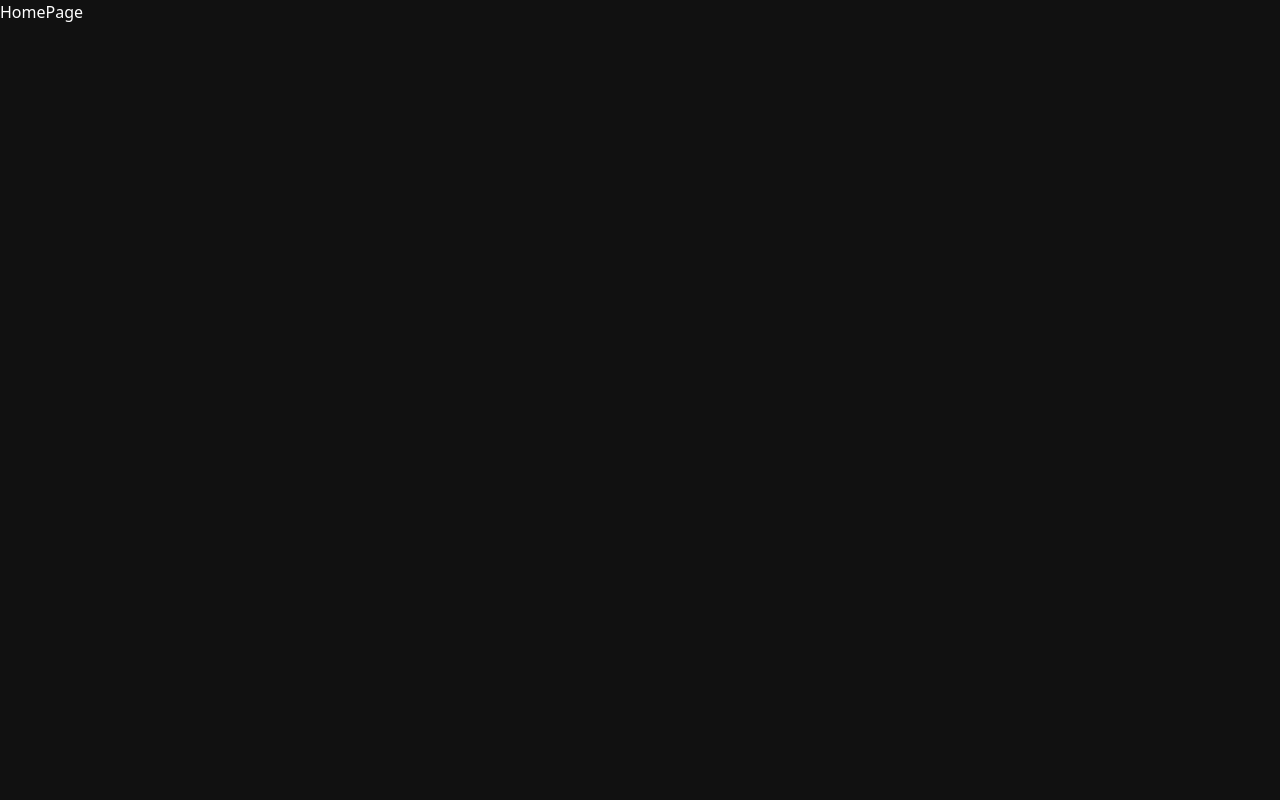
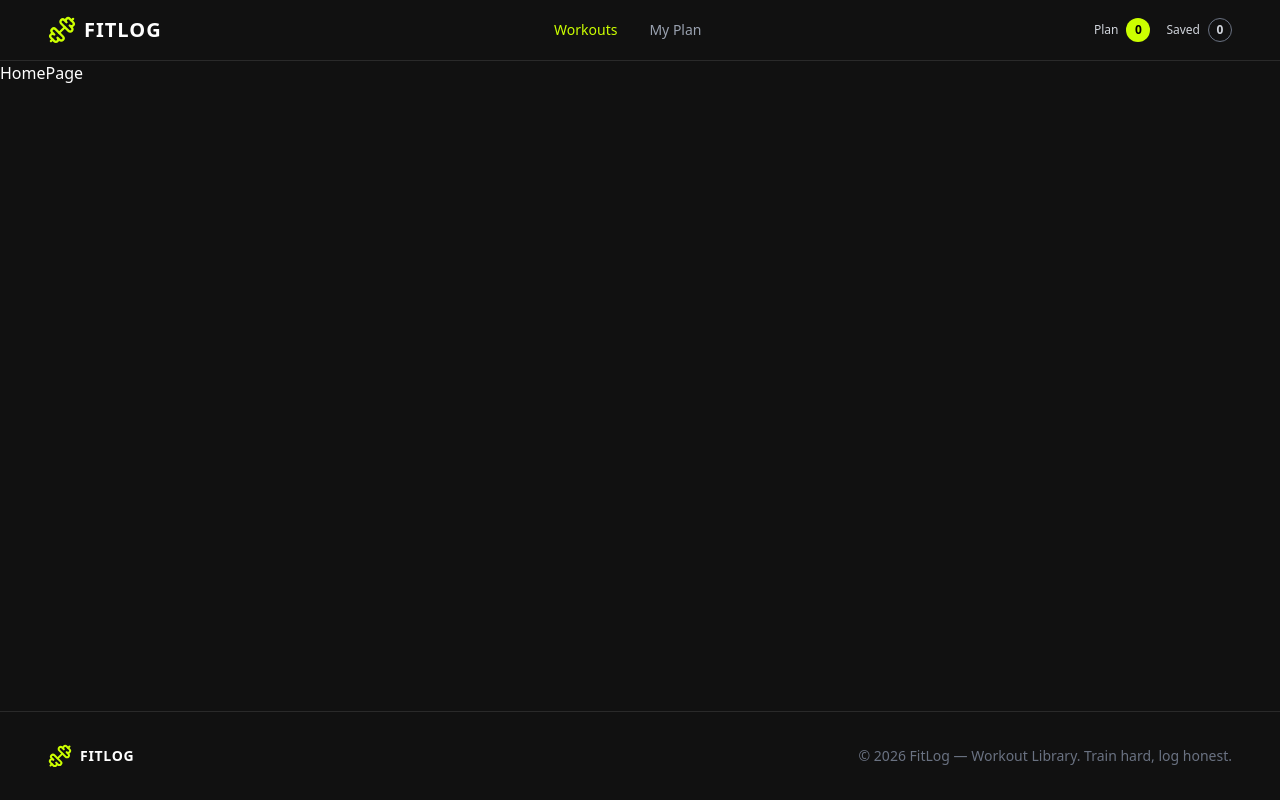
Before and after one commit to Md-Rifat-Al-Faisal/fit-log, a Next.js app: page / in a window 1280 px wide. Built offline with nearby package versions, Linux system fonts and the light colour scheme.

Commit message:
added navbar, footer, 404.

```diff
--- a/src/app/layout.tsx
+++ b/src/app/layout.tsx
@@ -1,29 +1,46 @@
 import type { Metadata } from "next";
-import { Geist, Geist_Mono } from "next/font/google";
+import { Inter, Oswald } from "next/font/google";
 import "./globals.css";
+import Navbar from "@/components/Navbar";
+import Footer from "@/components/Footer";
+import { PlanProvider } from "@/context/PlanContext";
+import { Toaster } from "react-hot-toast";
 
-const geistSans = Geist({
-  variable: "--font-geist-sans",
-  subsets: ["latin"],
-});
-
-const geistMono = Geist_Mono({
-  variable: "--font-geist-mono",
-  subsets: ["latin"],
-});
+const inter = Inter({ subsets: ["latin"], variable: "--font-inter" });
+const oswald = Oswald({ subsets: ["latin"], variable: "--font-oswald" });
 
 export const metadata: Metadata = {
-  title: "Create Next App",
-  description: "Generated by create next app",
+  title: "FitLog | Train With Intent",
+  description: "Workout library and planning companion.",
 };
 
-export default function RootLayout({ children }: LayoutProps<"/">) {
+export default function RootLayout({
+  children,
+}: Readonly<{
+  children: React.ReactNode;
+}>) {
   return (
-    <html
-      lang="en"
-      className={`${geistSans.variable} ${geistMono.variable} h-full antialiased`}
-    >
-      <body className="min-h-full flex flex-col">{children}</body>
+    <html lang="en" className="scroll-smooth">
+      <body className={`${inter.variable} ${oswald.variable} font-sans antialiased bg-[#111111] text-white flex flex-col min-h-screen`}>
+        <PlanProvider>
+          <Navbar />
+          <main className="grow">{children}</main>
+          <Footer />
+          <Toaster
+            position="top-right"
+            toastOptions={{
+              style: {
+                background: "#1c1c1e",
+                color: "#fff",
+                border: "1px solid #2a2a2a",
+              },
+              success: {
+                iconTheme: { primary: "#ccff00", secondary: "#0a0a0a" },
+              },
+            }}
+          />
+        </PlanProvider>
+      </body>
     </html>
   );
 }
--- /dev/null
+++ b/src/app/not-found.tsx
@@ -0,0 +1,16 @@
+import Link from "next/link";
+
+export default function NotFound() {
+  return (
+    <div className="min-h-[70vh] flex flex-col items-center justify-center text-center px-6">
+      <h1 className="text-9xl font-bold text-[#ccff00] mb-4 font-oswald">404</h1>
+      <h2 className="text-3xl font-bold text-white mb-6 uppercase tracking-wider">Page Not Found</h2>
+      <p className="text-gray-400 mb-8 max-w-md">
+        The page or workout you are looking for does not exist. It might have been moved or deleted.
+      </p>
+      <Link href="/" className="btn bg-[#ccff00] text-black font-bold py-3 px-8 rounded hover:bg-[#b3e600] border-none uppercase">
+        Go To Workouts
+      </Link>
+    </div>
+  );
+}
--- /dev/null
+++ b/src/components/Footer.tsx
@@ -0,0 +1,13 @@
+import { Dumbbell } from "lucide-react";
+
+export default function Footer() {
+  return (
+    <footer className="border-t border-[#2a2a2a] bg-[#111111] py-8 px-6 md:px-12 flex flex-col md:flex-row items-center justify-between text-sm text-gray-500 mt-auto">
+      <div className="flex items-center gap-2 font-bold tracking-wider text-white mb-4 md:mb-0 uppercase font-oswald">
+        <Dumbbell className="text-[#ccff00]" size={24} />
+        FitLog
+      </div>
+      <p>© 2026 FitLog — Workout Library. Train hard, log honest.</p>
+    </footer>
+  );
+}
--- /dev/null
+++ b/src/components/Navbar.tsx
@@ -0,0 +1,52 @@
+"use client";
+
+import Link from "next/link";
+import { usePathname } from "next/navigation";
+import { usePlan } from "@/context/PlanContext";
+import { Dumbbell } from "lucide-react";
+import { useEffect, useState } from "react";
+
+export default function Navbar() {
+  const pathname = usePathname();
+  const { plan, saved } = usePlan();
+  const [mounted, setMounted] = useState(false);
+
+  useEffect(() => {
+    setTimeout(() => {
+      setMounted(true);
+    }, 0);
+  }, []);
+
+  return (
+    <nav className="border-b border-[#2a2a2a] bg-[#111111] py-4 px-6 md:px-12 flex items-center justify-between sticky top-0 z-50">
+      <Link href="/" className="flex items-center gap-2 text-xl font-bold tracking-wider text-white uppercase font-oswald">
+        <Dumbbell className="text-[#ccff00]" size={28} />
+        FitLog
+      </Link>
+
+      <div className="hidden md:flex items-center gap-8 text-sm font-medium">
+        <Link href="/" className={pathname === "/" ? "text-[#ccff00]" : "text-gray-400 hover:text-white transition"}>
+          Workouts
+        </Link>
+        <Link href="/my-plan" className={pathname === "/my-plan" ? "text-[#ccff00]" : "text-gray-400 hover:text-white transition"}>
+          My Plan
+        </Link>
+      </div>
+
+      <div className="flex items-center gap-4 text-xs font-medium">
+        <Link href="/my-plan" className="flex items-center gap-2 text-gray-300 hover:text-white transition">
+          Plan
+          <span className="bg-[#ccff00] text-black w-6 h-6 flex items-center justify-center rounded-full font-bold">
+            {mounted ? plan.length : 0}
+          </span>
+        </Link>
+        <Link href="/my-plan" className="flex items-center gap-2 text-gray-300 hover:text-white transition">
+          Saved
+          <span className="border border-gray-500 w-6 h-6 flex items-center justify-center rounded-full font-bold">
+            {mounted ? saved.length : 0}
+          </span>
+        </Link>
+      </div>
+    </nav>
+  );
+}
--- /dev/null
+++ b/src/context/PlanContext.tsx
@@ -0,0 +1,114 @@
+"use client";
+
+import { createContext, useContext, useState, useEffect, ReactNode } from "react";
+import toast from "react-hot-toast";
+import { Workout, PlanWorkout } from "@/types";
+
+interface PlanContextType {
+  plan: PlanWorkout[];
+  saved: Workout[];
+  addToPlan: (workout: Workout) => void;
+  addToSaved: (workout: Workout) => void;
+  removeFromPlan: (id: number) => void;
+  removeFromSaved: (id: number) => void;
+  markAsDone: (id: number) => void;
+  metrics: {
+    exercises: number;
+    minutes: number;
+    calories: number;
+  };
+}
+
+const PlanContext = createContext<PlanContextType | null>(null);
+
+export function PlanProvider({ children }: { children: ReactNode }) {
+  const [plan, setPlan] = useState<PlanWorkout[]>([]);
+  const [saved, setSaved] = useState<Workout[]>([]);
+  const [isHydrated, setIsHydrated] = useState(false);
+
+  useEffect(() => {
+    const storedPlan = localStorage.getItem("fitlog-plan");
+    const storedSaved = localStorage.getItem("fitlog-saved");
+
+    setTimeout(() => {
+      if (storedPlan) setPlan(JSON.parse(storedPlan));
+      if (storedSaved) setSaved(JSON.parse(storedSaved));
+      setIsHydrated(true);
+    }, 0);
+  }, []);
+
+  useEffect(() => {
+    if (isHydrated) {
+      localStorage.setItem("fitlog-plan", JSON.stringify(plan));
+      localStorage.setItem("fitlog-saved", JSON.stringify(saved));
+    }
+  }, [plan, saved, isHydrated]);
+
+  const addToPlan = (workout: Workout) => {
+    if (plan.length >= 5) {
+      toast.error("Today's plan is full! (Max 5 lifts)");
+      return;
+    }
+    if (plan.some((item) => item.id === workout.id)) {
+      toast.error("Already in today's plan!");
+      return;
+    }
+    setPlan((prev) => [...prev, { ...workout, isDone: false }]);
+    toast.success(`${workout.name} added to plan!`);
+  };
+
+  const addToSaved = (workout: Workout) => {
+    if (saved.some((item) => item.id === workout.id)) {
+      toast.error("Already saved!");
+      return;
+    }
+    setSaved((prev) => [...prev, workout]);
+    toast.success(`${workout.name} saved for later!`);
+  };
+
+  const removeFromPlan = (id: number) => {
+    setPlan((prev) => prev.filter((item) => item.id !== id));
+    toast.success("Removed from plan");
+  };
+
+  const removeFromSaved = (id: number) => {
+    setSaved((prev) => prev.filter((item) => item.id !== id));
+    toast.success("Removed from saved");
+  };
+
+  const markAsDone = (id: number) => {
+    setPlan((prev) =>
+      prev.map((item) =>
+        item.id === id ? { ...item, isDone: true } : item
+      )
+    );
+    toast.success("Workout done! Great job!");
+  };
+
+  const metrics = {
+    exercises: plan.length,
+    minutes: plan.reduce((total, item) => total + item.duration, 0),
+    calories: plan.reduce((total, item) => total + item.caloriesBurned, 0),
+  };
+
+  const value: PlanContextType = {
+    plan,
+    saved,
+    addToPlan,
+    addToSaved,
+    removeFromPlan,
+    removeFromSaved,
+    markAsDone,
+    metrics,
+  };
+
+  return <PlanContext.Provider value={value}>{children}</PlanContext.Provider>;
+}
+
+export function usePlan() {
+  const context = useContext(PlanContext);
+  if (!context) {
+    throw new Error("usePlan must be used within a PlanProvider");
+  }
+  return context;
+}
```
